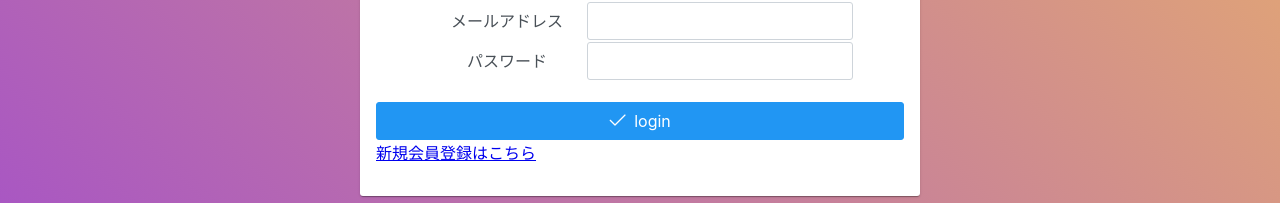
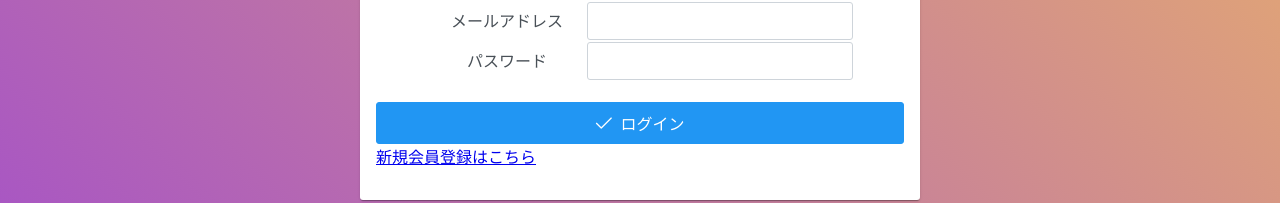
Before and after one commit to sana-osaki/Y, a Vue app in the folder front/topicslab/: page /login in a window 1280 px wide. Shown: the part 157-360 px from the top of the page. Built offline with nearby package versions, Linux system fonts and the light colour scheme; what axios-cookiejar-support would draw is missing.

Commit message:
最後の修正です2

```diff
--- a/front/topicslab/src/views/Login.vue
+++ b/front/topicslab/src/views/Login.vue
@@ -17,7 +17,7 @@
         </div>
         <span class ="error">{{message}}</span>
         <div class="p-field">
-          <Button icon="pi pi-check" label="login" v-on:click="login" />
+          <Button icon="pi pi-check" label="ログイン" v-on:click="login" />
         </div>
         <div>
           <router-link to="/register">新規会員登録はこちら</router-link>
```
